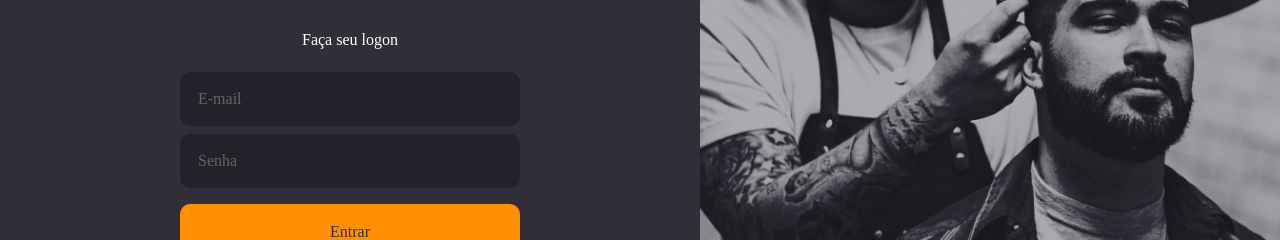
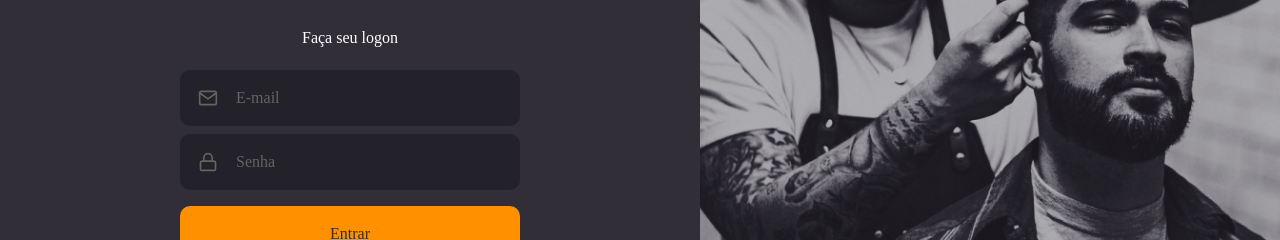
Before and after one commit to CrisMorgantee/goBarber_Web_new, a React (Create React App) app: page / in a window 1280 px wide. Shown: the part 280-520 px from the top of the page. Built offline with nearby package versions, Linux system fonts and the light colour scheme.

Commit message:
Create components button & input

```diff
--- /dev/null
+++ b/src/components/Button/index.tsx
@@ -0,0 +1,12 @@
+import React, { ButtonHTMLAttributes } from 'react';
+import * as S from './styled';
+
+type ButtonProps = ButtonHTMLAttributes<HTMLButtonElement>;
+
+const Button: React.FC<ButtonProps> = ({ children, ...rest }) => (
+  <S.Container type="button" {...rest}>
+    {children}
+  </S.Container>
+);
+
+export default Button;
--- /dev/null
+++ b/src/components/Button/styled.ts
@@ -0,0 +1,19 @@
+import { shade } from 'polished';
+import styled from 'styled-components';
+
+export const Container = styled.button`
+  background-color: #ff9000;
+  border-radius: 10px;
+  border: 0;
+  padding: 0 16px;
+  width: 100%;
+  height: 56px;
+  color: #312e38;
+  font-weight: 500;
+  margin-top: 16px;
+  transition: background-color 150ms linear;
+
+  &:hover {
+    background-color: ${shade(0.2, '#ff9000')};
+  }
+`;
--- /dev/null
+++ b/src/components/Input/index.tsx
@@ -0,0 +1,17 @@
+import React, { InputHTMLAttributes } from 'react';
+import { IconBaseProps } from 'react-icons';
+import * as S from './styled';
+
+interface InputsProps extends InputHTMLAttributes<HTMLInputElement> {
+  name: string;
+  icon?: React.ComponentType<IconBaseProps>;
+}
+
+const Input: React.FC<InputsProps> = ({ icon: Icon, ...rest }) => (
+  <S.Container>
+    {Icon && <Icon size={20} />}
+    <input {...rest} />
+  </S.Container>
+);
+
+export default Input;
--- /dev/null
+++ b/src/components/Input/styled.ts
@@ -0,0 +1,33 @@
+import styled from 'styled-components';
+
+export const Container = styled.div`
+  background-color: #232129;
+  border-radius: 10px;
+  border: 2px solid #232129;
+  padding: 16px;
+  width: 100%;
+
+  color: #666360;
+  display: flex;
+  align-items: center;
+
+  input {
+    color: #f4ede8;
+    flex: 1;
+    background-color: transparent;
+    border: 0;
+
+    &::placeholder {
+      color: #666360;
+      font-weight: 500;
+    }
+  }
+
+  svg {
+    margin-right: 16px;
+  }
+
+  & + div {
+    margin-top: 8px;
+  }
+`;
--- a/src/pages/SignIn/index.tsx
+++ b/src/pages/SignIn/index.tsx
@@ -1,6 +1,12 @@
 import React from 'react';
-import { FiLogIn as IconLogin } from 'react-icons/fi';
+import {
+  FiLock as IconLock,
+  FiLogIn as IconLogin,
+  FiMail as IconMail,
+} from 'react-icons/fi';
 import Logo from '../../assets/logo.svg';
+import Button from '../../components/Button';
+import Input from '../../components/Input';
 import * as S from './styled';
 
 const SignIn: React.FC = () => (
@@ -11,10 +17,15 @@
       <form>
         <h1>Faça seu logon</h1>
 
-        <input placeholder="E-mail" type="email" />
-        <input placeholder="Senha" type="password" />
+        <Input name="email" icon={IconMail} placeholder="E-mail" type="email" />
+        <Input
+          name="password"
+          icon={IconLock}
+          placeholder="Senha"
+          type="password"
+        />
 
-        <button type="submit">Entrar</button>
+        <Button type="submit">Entrar</Button>
 
         <a href="forgot">Esqueci minha senha</a>
       </form>
--- a/src/pages/SignIn/styled.ts
+++ b/src/pages/SignIn/styled.ts
@@ -23,41 +23,6 @@
 
     h1 {
       margin-bottom: 24px;
-    }
-
-    input {
-      background-color: #232129;
-      border-radius: 10px;
-      border: 2px solid #232129;
-      padding: 16px;
-      width: 100%;
-      color: #f4ede8;
-
-      & + input {
-        margin-top: 8px;
-      }
-
-      &::placeholder {
-        color: #666360;
-        font-weight: 500;
-      }
-    }
-
-    button {
-      background-color: #ff9000;
-      border-radius: 10px;
-      border: 0;
-      padding: 0 16px;
-      width: 100%;
-      height: 56px;
-      color: #312e38;
-      font-weight: 500;
-      margin-top: 16px;
-      transition: background-color 150ms linear;
-
-      &:hover {
-        background-color: ${shade(0.2, '#ff9000')};
-      }
     }
 
     > a {
```
